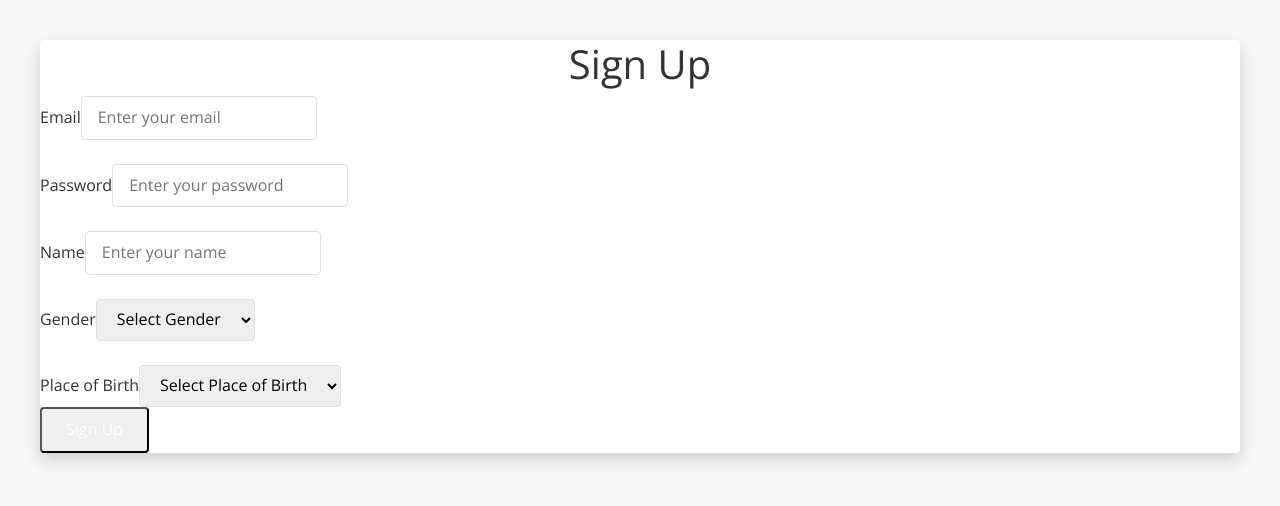
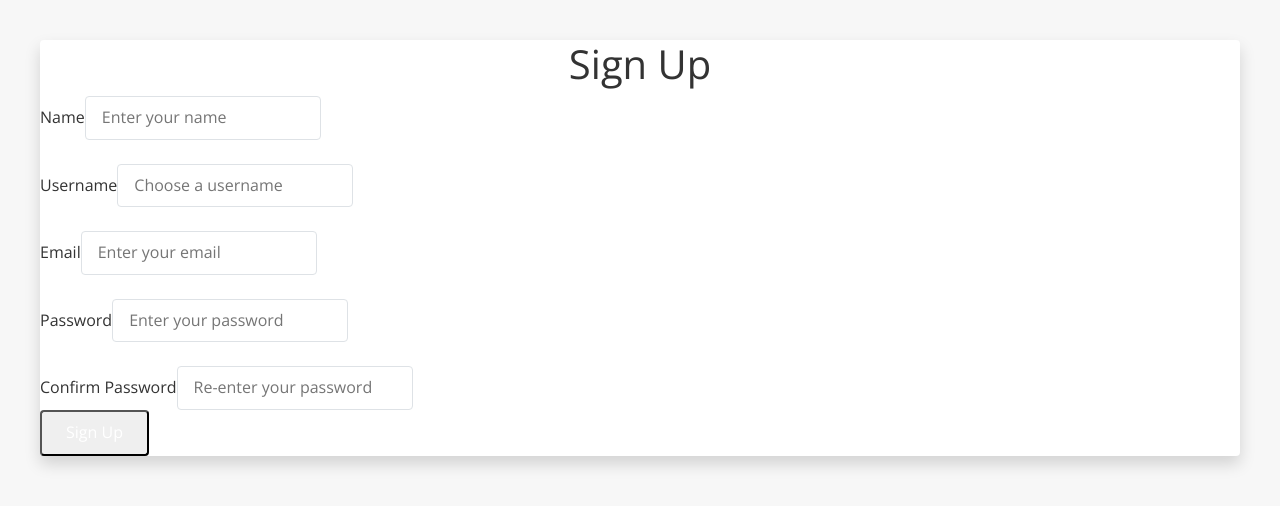
Before and after one commit to ZahraFalih/proto-frontend, a React (Create React App) app: page /signup in a window 1280 px wide. Shown: the top 506 px of the page. Built offline with nearby package versions, Linux system fonts and the light colour scheme.

Commit message:
fix sign-up credentials

```diff
--- a/src/components/SignUpPage.js
+++ b/src/components/SignUpPage.js
@@ -5,18 +5,25 @@ import { useNavigate } from 'react-router-dom';
 
 const SignUpPage = () => {
   // State variables for each input
+  const [name, setName] = useState('');
+  const [username, setUsername] = useState('');
   const [email, setEmail] = useState('');
   const [password, setPassword] = useState('');
-  const [name, setName] = useState('');
-  const [gender, setGender] = useState('');
-  const [placeOfBirth, setPlaceOfBirth] = useState('');
+  const [confirmPassword, setConfirmPassword] = useState('');
 
   const navigate = useNavigate();
 
   const handleSignUp = (e) => {
     e.preventDefault();
-    // Redirect to the onboarding page when the form is submitted
-    navigate('/onboarding');
+
+    if (password !== confirmPassword) {
+      alert("Passwords do not match");
+      return;
+    }
+
+    // Proceed with sign-up logic (API call, etc.)
+    console.log({ name, username, email, password });
+    navigate('/welcome');
   };
 
   return (
@@ -24,6 +31,36 @@ const SignUpPage = () => {
       <div className="w-full max-w-md bg-white p-8 rounded shadow">
         <h1 className="text-2xl font-bold mb-6 text-center">Sign Up</h1>
         <form onSubmit={handleSignUp}>
+          {/* Name Entry */}
+          <div className="mb-4">
+            <label htmlFor="name" className="block text-gray-700 text-sm font-semibold mb-2">
+              Name
+            </label>
+            <input
+              id="name"
+              type="text"
+              placeholder="Enter your name"
+              className="w-full px-3 py-2 border rounded focus:outline-none focus:border-blue-500"
+              value={name}
+              onChange={(e) => setName(e.target.value)}
+            />
+          </div>
+
+          {/* Username Entry */}
+          <div className="mb-4">
+            <label htmlFor="username" className="block text-gray-700 text-sm font-semibold mb-2">
+              Username
+            </label>
+            <input
+              id="username"
+              type="text"
+              placeholder="Choose a username"
+              className="w-full px-3 py-2 border rounded focus:outline-none focus:border-blue-500"
+              value={username}
+              onChange={(e) => setUsername(e.target.value)}
+            />
+          </div>
+
           {/* Email Entry */}
           <div className="mb-4">
             <label htmlFor="email" className="block text-gray-700 text-sm font-semibold mb-2">
@@ -54,54 +91,19 @@ const SignUpPage = () => {
             />
           </div>
 
-          {/* Name Entry */}
-          <div className="mb-4">
-            <label htmlFor="name" className="block text-gray-700 text-sm font-semibold mb-2">
-              Name
+          {/* Confirm Password Entry */}
+          <div className="mb-6">
+            <label htmlFor="confirmPassword" className="block text-gray-700 text-sm font-semibold mb-2">
+              Confirm Password
             </label>
             <input
-              id="name"
-              type="text"
-              placeholder="Enter your name"
+              id="confirmPassword"
+              type="password"
+              placeholder="Re-enter your password"
               className="w-full px-3 py-2 border rounded focus:outline-none focus:border-blue-500"
-              value={name}
-              onChange={(e) => setName(e.target.value)}
+              value={confirmPassword}
+              onChange={(e) => setConfirmPassword(e.target.value)}
             />
-          </div>
-
-          {/* Dropdown for Gender */}
-          <div className="mb-4">
-            <label htmlFor="gender" className="block text-gray-700 text-sm font-semibold mb-2">
-              Gender
-            </label>
-            <select
-              id="gender"
-              className="w-full px-3 py-2 border rounded focus:outline-none focus:border-blue-500"
-              value={gender}
-              onChange={(e) => setGender(e.target.value)}
-            >
-              <option value="">Select Gender</option>
-              <option value="male">Male</option>
-              <option value="female">Female</option>
-              <option value="other">Other</option>
-            </select>
-          </div>
-
-          {/* Dropdown for Place of Birth */}
-          <div className="mb-6">
-            <label htmlFor="placeOfBirth" className="block text-gray-700 text-sm font-semibold mb-2">
-              Place of Birth
-            </label>
-            <select
-              id="placeOfBirth"
-              className="w-full px-3 py-2 border rounded focus:outline-none focus:border-blue-500"
-              value={placeOfBirth}
-              onChange={(e) => setPlaceOfBirth(e.target.value)}
-            >
-              <option value="">Select Place of Birth</option>
-              <option value="earth">Earth</option>
-              <option value="mars">Mars</option>
-            </select>
           </div>
 
           <div>
```
